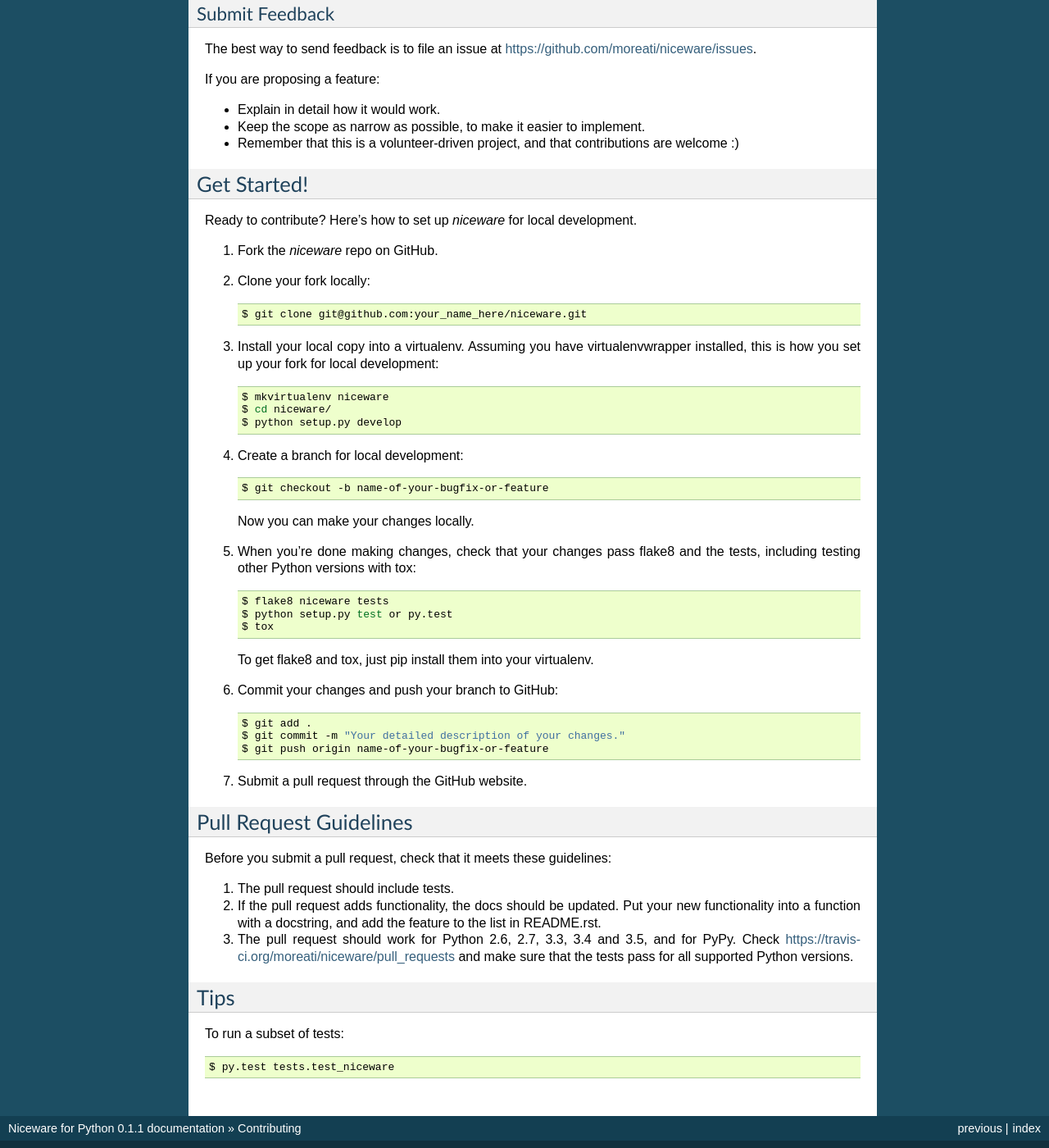
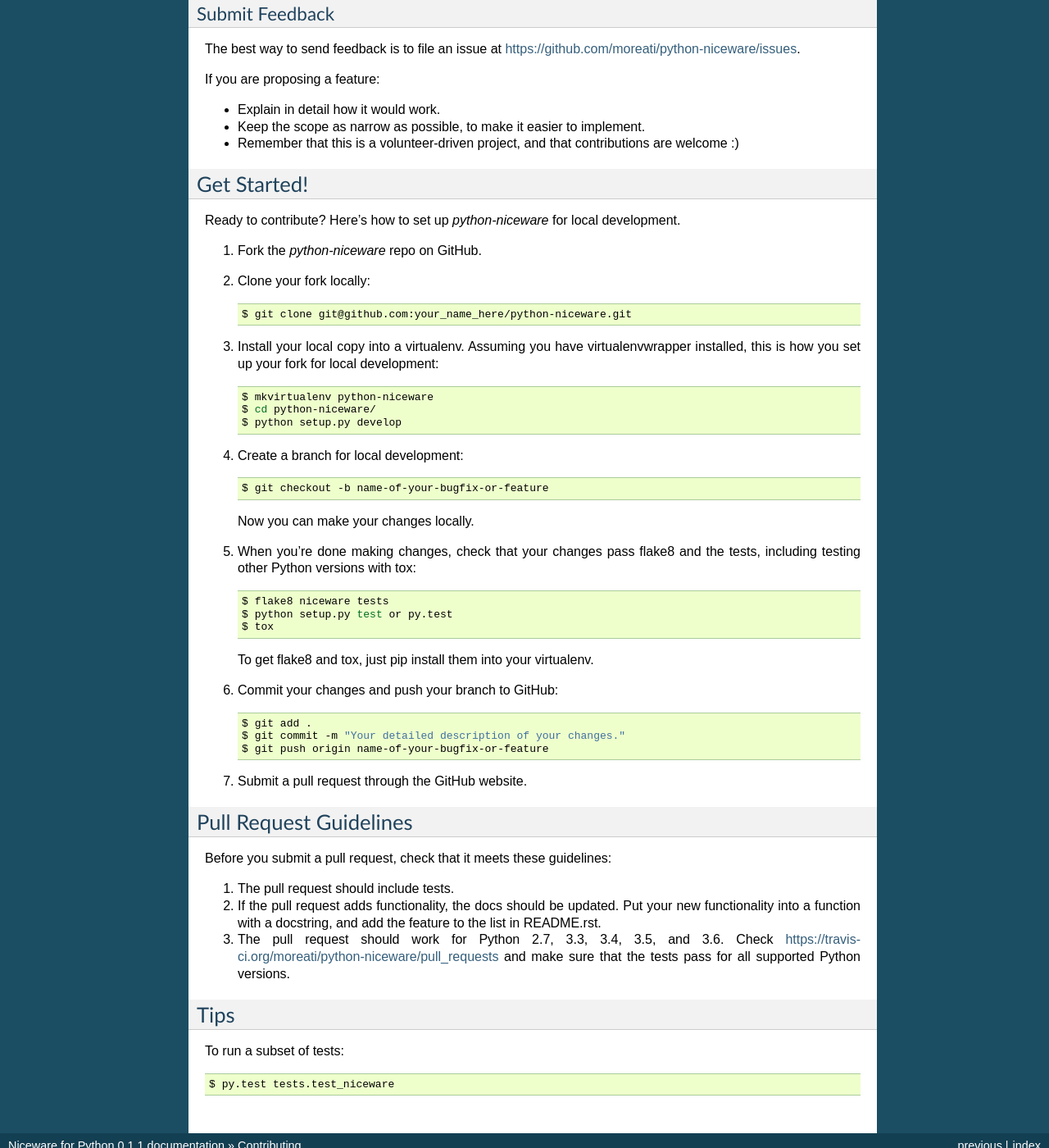
Before and after one commit to moreati/python-niceware, a Sphinx documentation site: the page built from docs/contributing.rst, in a window 1280 px wide and 1400 px high, scrolled down 788 px. Shown: the whole window at 82% size. Built offline with Sphinx 7.4.7, drawn with Linux system fonts in a browser that asks for light colours; pages that are not in the unit, such as notebooks, are missing from menus; some of the changed text lies outside the part shown.

Commit message:
Correct repository URLs
fixes #3

```diff
--- a/CONTRIBUTING.rst
+++ b/CONTRIBUTING.rst
@@ -15,7 +15,7 @@ Types of Contributions
 Report Bugs
 ~~~~~~~~~~~
 
-Report bugs at https://github.com/moreati/niceware/issues.
+Report bugs at https://github.com/moreati/python-niceware/issues.
 
 If you are reporting a bug, please include:
 
@@ -45,7 +45,7 @@ articles, and such.
 Submit Feedback
 ~~~~~~~~~~~~~~~
 
-The best way to send feedback is to file an issue at https://github.com/moreati/niceware/issues.
+The best way to send feedback is to file an issue at https://github.com/moreati/python-niceware/issues.
 
 If you are proposing a feature:
 
@@ -57,17 +57,17 @@ If you are proposing a feature:
 Get Started!
 ------------
 
-Ready to contribute? Here's how to set up `niceware` for local development.
+Ready to contribute? Here's how to set up `python-niceware` for local development.
 
-1. Fork the `niceware` repo on GitHub.
+1. Fork the `python-niceware` repo on GitHub.
 2. Clone your fork locally::
 
-    $ git clone git@github.com:your_name_here/niceware.git
+    $ git clone git@github.com:your_name_here/python-niceware.git
 
 3. Install your local copy into a virtualenv. Assuming you have virtualenvwrapper installed, this is how you set up your fork for local development::
 
-    $ mkvirtualenv niceware
-    $ cd niceware/
+    $ mkvirtualenv python-niceware
+    $ cd python-niceware/
     $ python setup.py develop
 
 4. Create a branch for local development::
@@ -101,8 +101,8 @@ Before you submit a pull request, check that it meets these guidelines:
 2. If the pull request adds functionality, the docs should be updated. Put
    your new functionality into a function with a docstring, and add the
    feature to the list in README.rst.
-3. The pull request should work for Python 2.6, 2.7, 3.3, 3.4 and 3.5, and for PyPy. Check
-   https://travis-ci.org/moreati/niceware/pull_requests
+3. The pull request should work for Python 2.7, 3.3, 3.4, 3.5, and 3.6. Check
+   https://travis-ci.org/moreati/python-niceware/pull_requests
    and make sure that the tests pass for all supported Python versions.
 
 Tips
```
Also changed, not shown: docs/installation.rst (+4 -4 lines).
